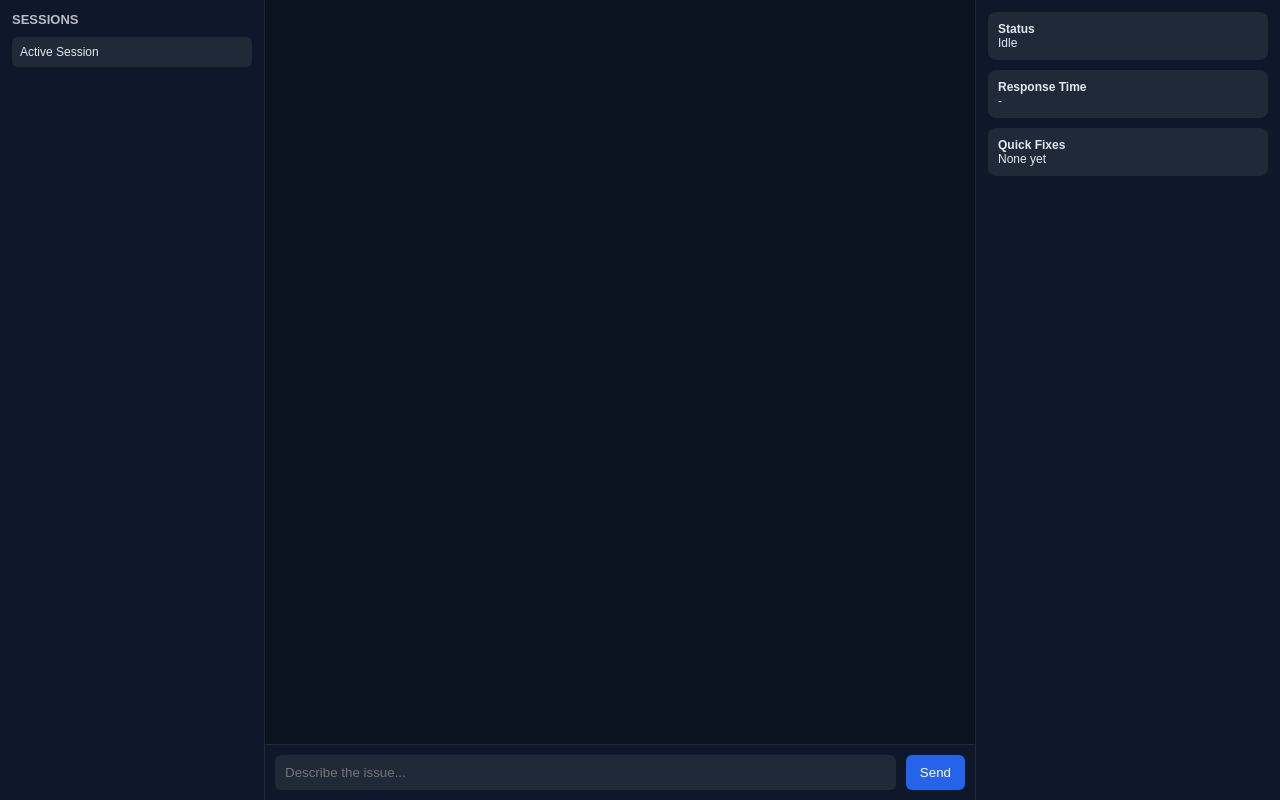
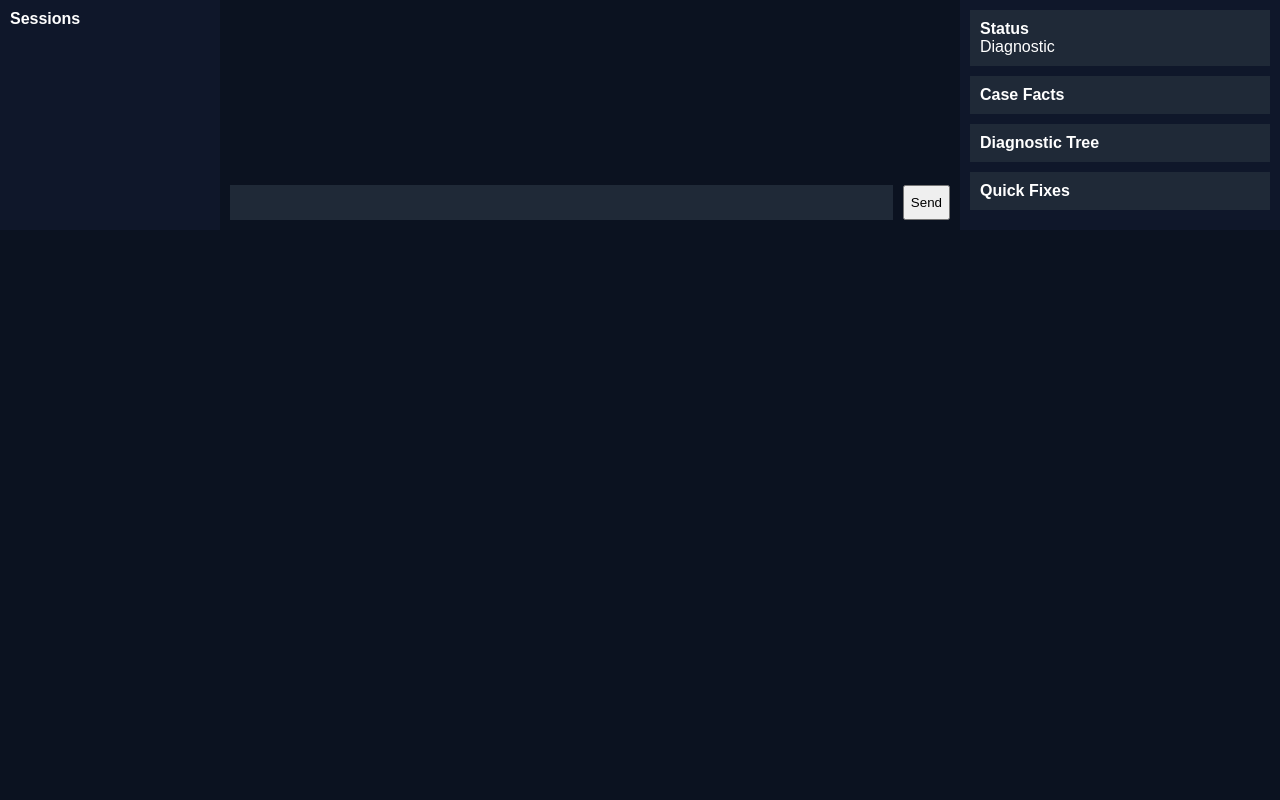
Before and after one commit to bgrider1984/it-ai-tool, a Flask app: page /dashboard in a window 1280 px wide. Run offline with Flask 3, Linux system fonts and the light colour scheme.

Commit message:
Update dashboard.html

```diff
--- a/templates/dashboard.html
+++ b/templates/dashboard.html
@@ -1,264 +1,160 @@
 <!DOCTYPE html>
-<html lang="en">
+<html>
 <head>
-<meta charset="UTF-8" />
-<meta name="viewport" content="width=device-width, initial-scale=1.0"/>
-<title>AI Troubleshooting Dashboard v15</title>
+<title>AI Helpdesk</title>
+<style>
+body { margin:0; display:flex; background:#0b1220; color:white; font-family:Arial; }
 
-<style>
-body {
-    margin: 0;
-    font-family: Arial, sans-serif;
-    background: #0b1220;
-    color: #e2e8f0;
-    height: 100vh;
-    display: flex;
-    overflow: hidden;
-}
+/* LEFT */
+.sidebar { width:200px; background:#0f172a; padding:10px; }
 
-/* SIDEBAR */
-.sidebar {
-    width: 240px;
-    background: #0f172a;
-    border-right: 1px solid #1f2937;
-    padding: 12px;
-    display: flex;
-    flex-direction: column;
-}
+/* CENTER */
+.main { flex:1; display:flex; flex-direction:column; }
 
-.sidebar h3 {
-    margin: 0 0 10px 0;
-    font-size: 13px;
-    opacity: 0.8;
-}
+.chat { flex:1; padding:10px; overflow-y:auto; }
 
-.session {
-    padding: 8px;
-    background: #1f2937;
-    border-radius: 6px;
-    margin-bottom: 6px;
-    font-size: 12px;
-}
+.msg { padding:10px; margin:5px; border-radius:8px; max-width:70%; }
+.user { background:#2563eb; margin-left:auto; }
+.bot { background:#1f2937; }
 
-/* MAIN */
-.main {
-    flex: 1;
-    display: flex;
-    flex-direction: column;
-}
-
-/* CHAT */
-.chat {
-    flex: 1;
-    padding: 15px;
-    overflow-y: auto;
-    display: flex;
-    flex-direction: column;
-    gap: 10px;
-}
-
-.msg {
-    max-width: 70%;
-    padding: 10px;
-    border-radius: 10px;
-    white-space: pre-wrap;
-    font-size: 13px;
-}
-
-.user {
-    background: #2563eb;
-    margin-left: auto;
-}
-
-.bot {
-    background: #1f2937;
-}
-
-/* INPUT */
-.inputbar {
-    display: flex;
-    padding: 10px;
-    border-top: 1px solid #1f2937;
-    background: #0f172a;
-}
-
-input {
-    flex: 1;
-    padding: 10px;
-    border: none;
-    border-radius: 6px;
-    background: #1f2937;
-    color: white;
-    outline: none;
-}
-
-button {
-    margin-left: 10px;
-    padding: 10px 14px;
-    border: none;
-    border-radius: 6px;
-    background: #2563eb;
-    color: white;
-    cursor: pointer;
-}
+.inputbar { display:flex; padding:10px; }
+input { flex:1; padding:10px; background:#1f2937; color:white; border:none; }
+button { margin-left:10px; }
 
 /* RIGHT PANEL */
-.right {
-    width: 280px;
-    background: #0f172a;
-    border-left: 1px solid #1f2937;
-    padding: 12px;
-    display: flex;
-    flex-direction: column;
-    gap: 10px;
-}
+.right { width:300px; background:#0f172a; padding:10px; }
 
-.card {
-    background: #1f2937;
-    padding: 10px;
-    border-radius: 8px;
-    font-size: 12px;
-}
+.card { background:#1f2937; padding:10px; margin-bottom:10px; }
 
-.fixbtn {
-    background: #334155;
-    padding: 8px;
-    margin-top: 6px;
-    border-radius: 6px;
-    cursor: pointer;
-}
-
-.fixbtn:hover {
-    background: #475569;
-}
+.fixbtn { background:#334155; padding:6px; margin-top:5px; cursor:pointer; }
+.fixbtn:hover { background:#475569; }
 </style>
 </head>
 
 <body>
 
-<!-- SIDEBAR -->
 <div class="sidebar">
-    <h3>SESSIONS</h3>
-    <div class="session">Active Session</div>
+    <b>Sessions</b>
 </div>
 
-<!-- MAIN -->
 <div class="main">
-
-    <div class="chat" id="chat"></div>
+    <div id="chat" class="chat"></div>
 
     <div class="inputbar">
-        <input id="input" placeholder="Describe the issue..." />
+        <input id="input" />
         <button onclick="send()">Send</button>
+    </div>
+</div>
+
+<div class="right">
+
+    <div class="card">
+        <b>Status</b>
+        <div id="mode">Diagnostic</div>
+    </div>
+
+    <div class="card">
+        <b>Case Facts</b>
+        <div id="facts"></div>
+    </div>
+
+    <div class="card">
+        <b>Diagnostic Tree</b>
+        <div id="tree"></div>
+    </div>
+
+    <div class="card">
+        <b>Quick Fixes</b>
+        <div id="fixes"></div>
     </div>
 
 </div>
 
-<!-- RIGHT PANEL -->
-<div class="right">
-    <div class="card">
-        <b>Status</b>
-        <div id="status">Idle</div>
-    </div>
-
-    <div class="card">
-        <b>Response Time</b>
-        <div id="time">-</div>
-    </div>
-
-    <div class="card">
-        <b>Quick Fixes</b>
-        <div id="fixes">None yet</div>
-    </div>
-</div>
-
 <script>
-
 let messages = [];
 
 function render() {
     const chat = document.getElementById("chat");
     chat.innerHTML = "";
+    messages.forEach(m => {
+        let d = document.createElement("div");
+        d.className = "msg " + (m.role==="user"?"user":"bot");
+        d.innerText = m.content;
+        chat.appendChild(d);
+    });
+}
 
-    messages.forEach(m => {
-        const div = document.createElement("div");
-        div.className = "msg " + (m.role === "user" ? "user" : "bot");
-        div.textContent = m.content;
-        chat.appendChild(div);
+function updateFacts(facts, fixMode) {
+    const f = document.getElementById("facts");
+    f.innerHTML = "";
+
+    Object.keys(facts).forEach(k => {
+        let div = document.createElement("div");
+        div.innerText = k + ": " + facts[k];
+        f.appendChild(div);
     });
 
-    chat.scrollTop = chat.scrollHeight;
+    document.getElementById("mode").innerText = fixMode ? "FIX MODE" : "Diagnostic";
+
+    // Diagnostic tree
+    const tree = document.getElementById("tree");
+    tree.innerHTML = "";
+
+    ["connection","os","printer","recognized","issue"].forEach(key => {
+        let div = document.createElement("div");
+        if (facts[key]) {
+            div.innerText = "✔ " + key;
+        } else {
+            div.innerText = "○ " + key;
+        }
+        tree.appendChild(div);
+    });
 }
 
 function extractFixes(text) {
-    const fixes = [];
+    const box = document.getElementById("fixes");
+    box.innerHTML = "";
 
     text.split("\n").forEach(line => {
         if (line.toLowerCase().includes("fix:")) {
-            fixes.push(line.replace(/fix:/i, "").trim());
+            let b = document.createElement("div");
+            b.className = "fixbtn";
+            b.innerText = line.replace(/fix:/i,"");
+            box.appendChild(b);
         }
-    });
-
-    const box = document.getElementById("fixes");
-    box.innerHTML = fixes.length ? "" : "None yet";
-
-    fixes.forEach(f => {
-        const b = document.createElement("div");
-        b.className = "fixbtn";
-        b.innerText = f;
-
-        b.onclick = () => {
-            const input = document.getElementById("input");
-            input.value = f;
-            input.focus();
-        };
-
-        box.appendChild(b);
     });
 }
 
 async function send() {
-    const input = document.getElementById("input");
-    const text = input.value.trim();
+    let input = document.getElementById("input");
+    let text = input.value;
     if (!text) return;
 
-    messages.push({ role: "user", content: text });
+    messages.push({role:"user", content:text});
     render();
 
     input.value = "";
     input.focus();
 
-    document.getElementById("status").innerText = "Analyzing...";
-
-    const start = Date.now();
-
-    const res = await fetch("/chat", {
-        method: "POST",
-        headers: { "Content-Type": "application/json" },
-        body: JSON.stringify({ message: text })
+    let res = await fetch("/chat", {
+        method:"POST",
+        headers:{"Content-Type":"application/json"},
+        body:JSON.stringify({message:text})
     });
 
-    const data = await res.json();
+    let data = await res.json();
 
-    const time = ((Date.now() - start) / 1000).toFixed(2);
-    document.getElementById("time").innerText = time + "s";
-
-    messages.push({ role: "assistant", content: data.response });
+    messages.push({role:"assistant", content:data.response});
     render();
 
+    updateFacts(data.facts, data.fix_mode);
     extractFixes(data.response);
-
-    document.getElementById("status").innerText = "Idle";
 }
 
-/* ENTER KEY SUPPORT */
-document.getElementById("input").addEventListener("keydown", function(event) {
-    if (event.key === "Enter" && !event.shiftKey) {
-        event.preventDefault();
-        send();
-    }
+// ENTER KEY
+document.getElementById("input").addEventListener("keydown", e=>{
+    if(e.key==="Enter"){ e.preventDefault(); send(); }
 });
-
 </script>
 
 </body>
```
